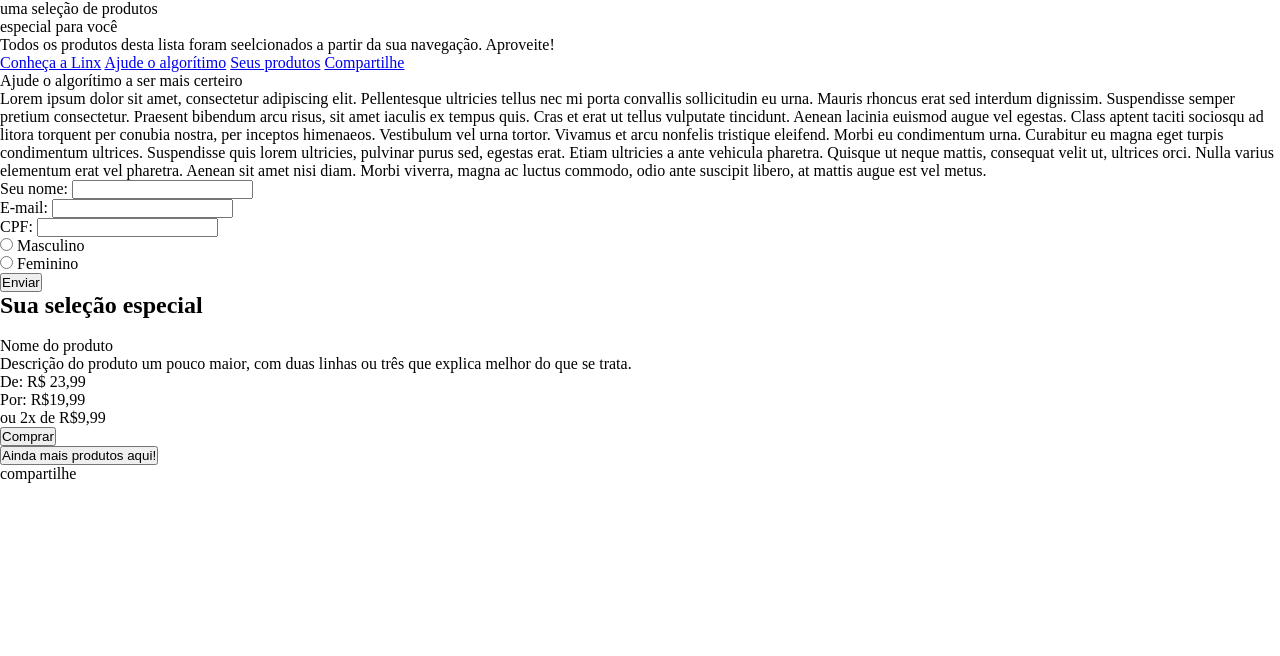
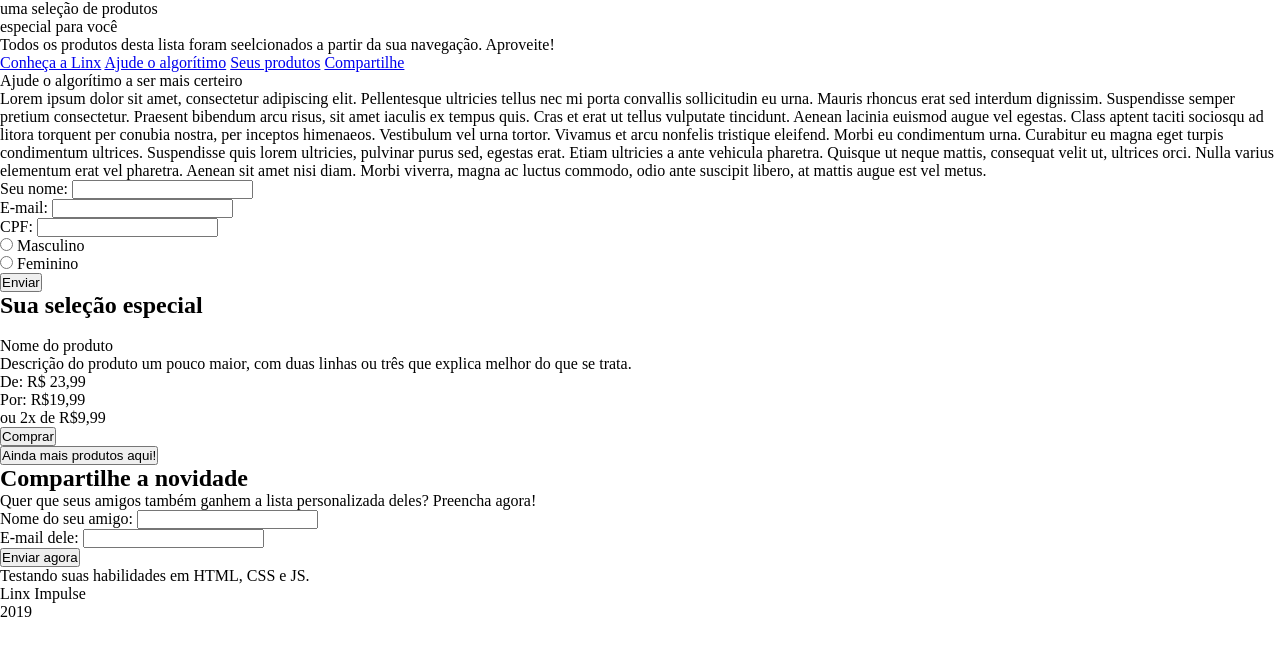
Before and after one commit to Frazon/desafio-frontend-bold, a plain HTML site: page index.html in a window 1280 px wide. Drawn offline with Linux system fonts and the light colour scheme.

Commit message:
feat: add semantic section struture share and footer

```diff
--- a/index.html
+++ b/index.html
@@ -107,8 +107,39 @@
         </div>
 
     </section>
-    <section>compartilhe</section>
-    <footer></footer>
+
+    <section>
+        <div>
+            <h2>Compartilhe a novidade</h2>
+            <p>
+                Quer que seus amigos também ganhem a lista personalizada deles?
+                Preencha agora!
+            </p>
+        </div>
+
+        <div>
+            <form action="">
+                <div>
+                    <label>Nome do seu amigo:</label>
+                    <input type="text">
+                </div>
+                <div>
+                    <label>E-mail dele:</label>
+                    <input type="text">
+                </div>
+                <div>
+                    <button>Enviar agora</button>
+                </div>
+            </form>
+        </div>
+    </section>
+    <footer>
+        <div>
+            <div>Testando suas habilidades em HTML, CSS e JS.</div>
+            <div>Linx Impulse</div>
+            <div>2019</div>
+        </div>
+    </footer>
 
     <script src="assets/js/main.js"></script>
 </body>
```
